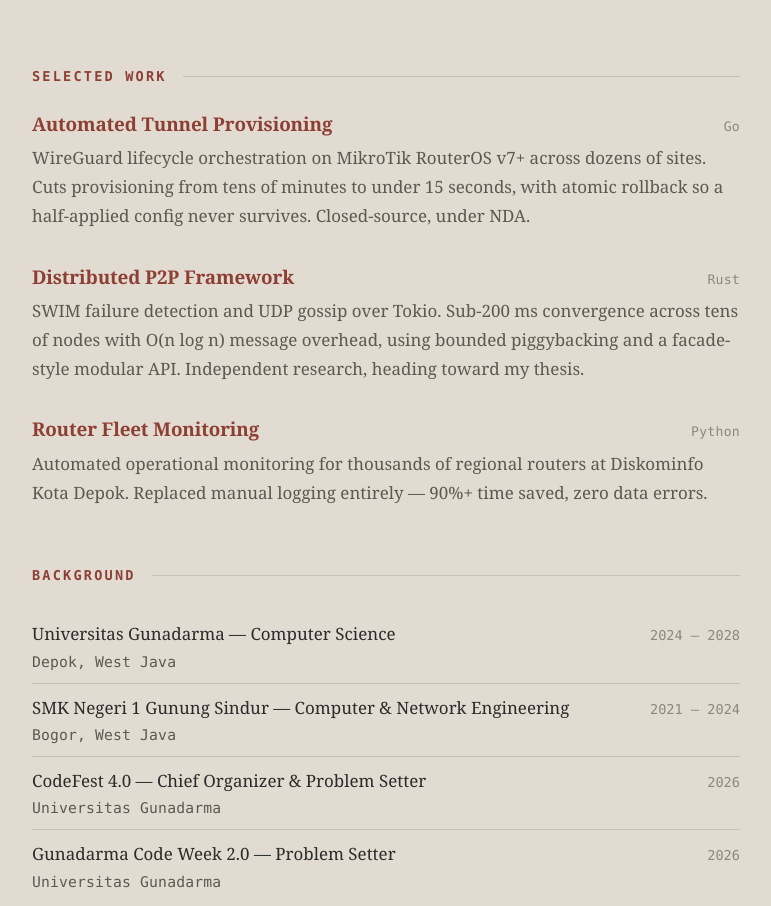
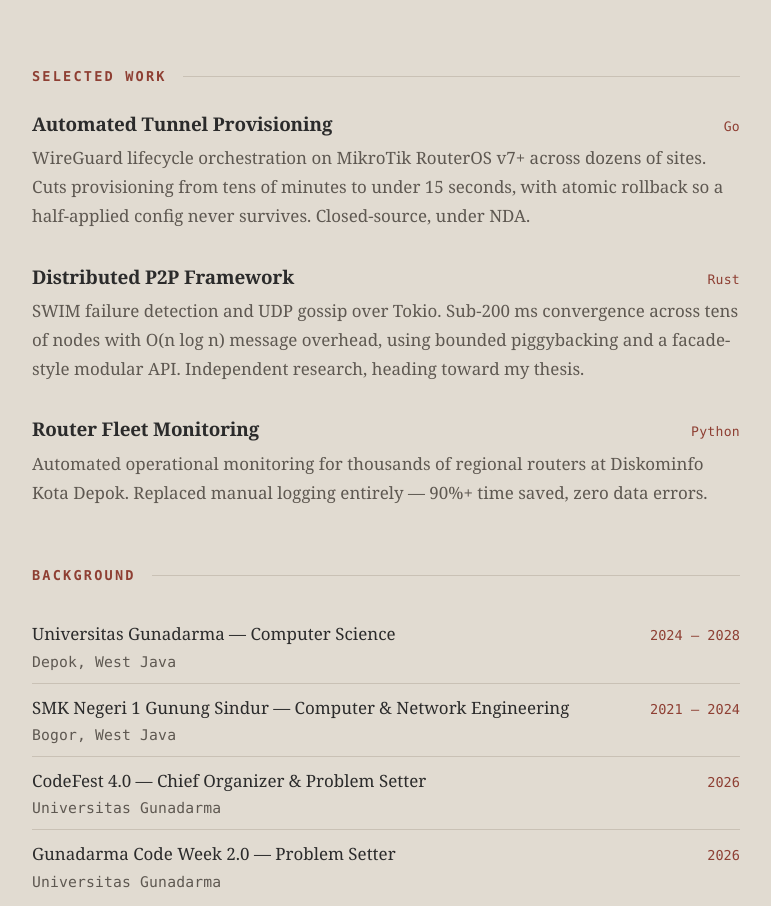
Before and after one commit to helscape/Portofolio, a website: page index.html in a window 1280 px wide. Shown: the part 408-1314 px from the top of the page, without its empty margins (254-1025 px from the left). Drawn offline with Linux system fonts and the light colour scheme.

Commit message:
theme: move pink from work titles to languages and years

```diff
--- a/assets/main.css
+++ b/assets/main.css
@@ -191,11 +191,11 @@ h2::after{content:"";flex:1;height:1px;background:var(--rule)}
 }
 .work h3{
   font-size:1.18rem;font-weight:600;margin:0;line-height:1.35;
-  letter-spacing:-.008em;color:var(--accent);
+  letter-spacing:-.008em;
 }
 .work .lang{
   font-family:ui-monospace,SFMono-Regular,'SF Mono',Menlo,Consolas,monospace;
-  font-size:.82rem;color:var(--faint);letter-spacing:.02em;white-space:nowrap;
+  font-size:.82rem;color:var(--accent);letter-spacing:.02em;white-space:nowrap;
 }
 .work p{margin:0;font-size:1.06rem;color:var(--muted);line-height:1.7}
 
@@ -211,7 +211,7 @@ ul.rows li{
 ul.rows li:last-child{border-bottom:0}
 ul.rows li .yr{
   font-family:ui-monospace,SFMono-Regular,'SF Mono',Menlo,Consolas,monospace;
-  font-size:.85rem;color:var(--faint);white-space:nowrap;
+  font-size:.85rem;color:var(--accent);white-space:nowrap;
 }
 ul.rows li .lbl{
   display:block;color:var(--muted);font-size:.92rem;
```
